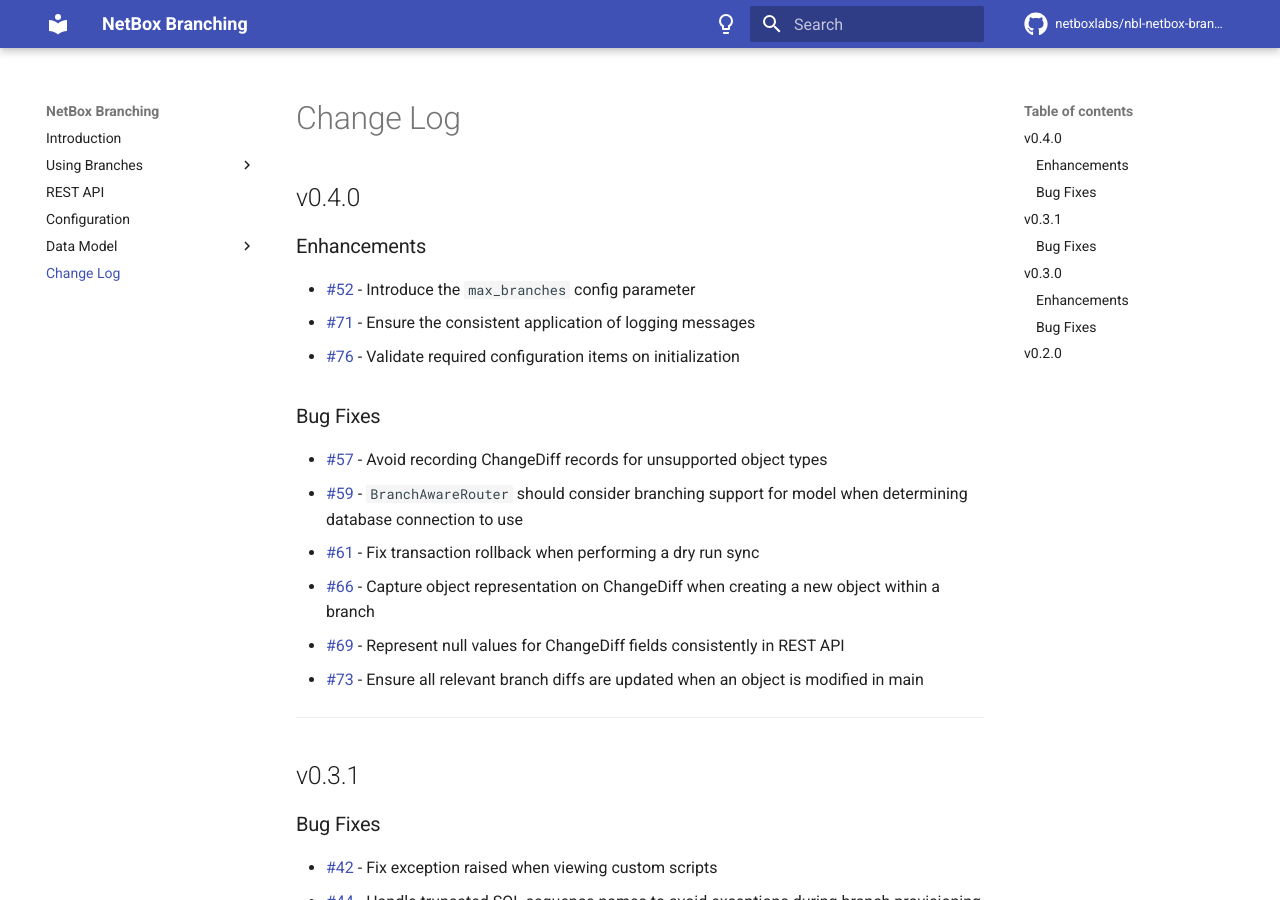
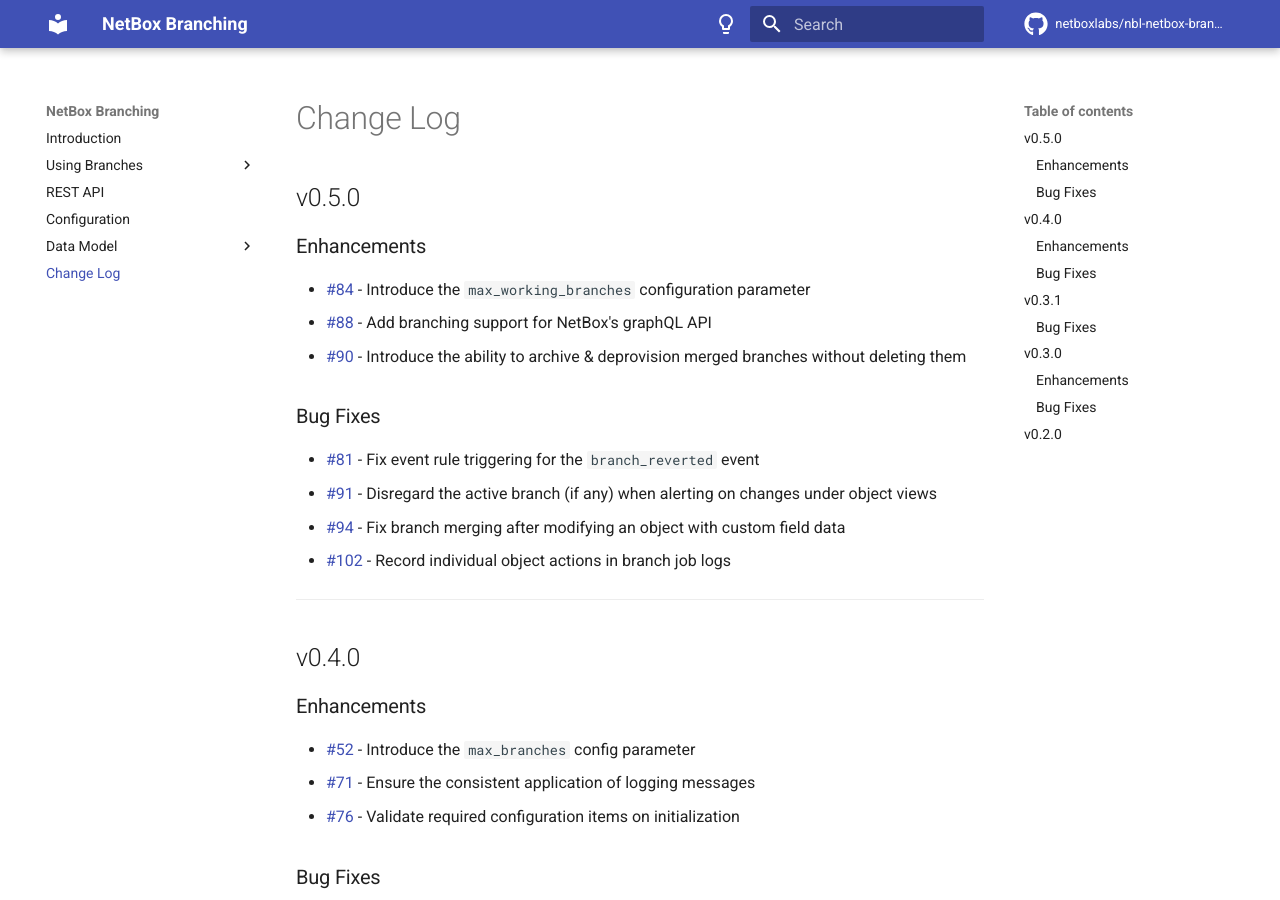
Before and after one commit to netboxlabs/netbox-branching, an MkDocs documentation site: the page built from docs/changelog.md, in a window 1280 px wide and 900 px high. Built offline with MkDocs 1.6.1 and Material for MkDocs 9.7.7, drawn with Linux system fonts in a browser that asks for light colours; comment, search, counter and statistics services are not loaded.

Commit message:
Update changelog

```diff
--- a/docs/changelog.md
+++ b/docs/changelog.md
@@ -1,4 +1,21 @@
 # Change Log
+
+## v0.5.0
+
+### Enhancements
+
+* [#84](https://github.com/netboxlabs/nbl-netbox-branching/issues/84) - Introduce the `max_working_branches` configuration parameter
+* [#88](https://github.com/netboxlabs/nbl-netbox-branching/issues/88) - Add branching support for NetBox's graphQL API
+* [#90](https://github.com/netboxlabs/nbl-netbox-branching/issues/90) - Introduce the ability to archive & deprovision merged branches without deleting them
+
+### Bug Fixes
+
+* [#81](https://github.com/netboxlabs/nbl-netbox-branching/issues/81) - Fix event rule triggering for the `branch_reverted` event
+* [#91](https://github.com/netboxlabs/nbl-netbox-branching/issues/91) - Disregard the active branch (if any) when alerting on changes under object views
+* [#94](https://github.com/netboxlabs/nbl-netbox-branching/issues/94) - Fix branch merging after modifying an object with custom field data
+* [#102](https://github.com/netboxlabs/nbl-netbox-branching/issues/102) - Record individual object actions in branch job logs
+
+---
 
 ## v0.4.0
 
```
